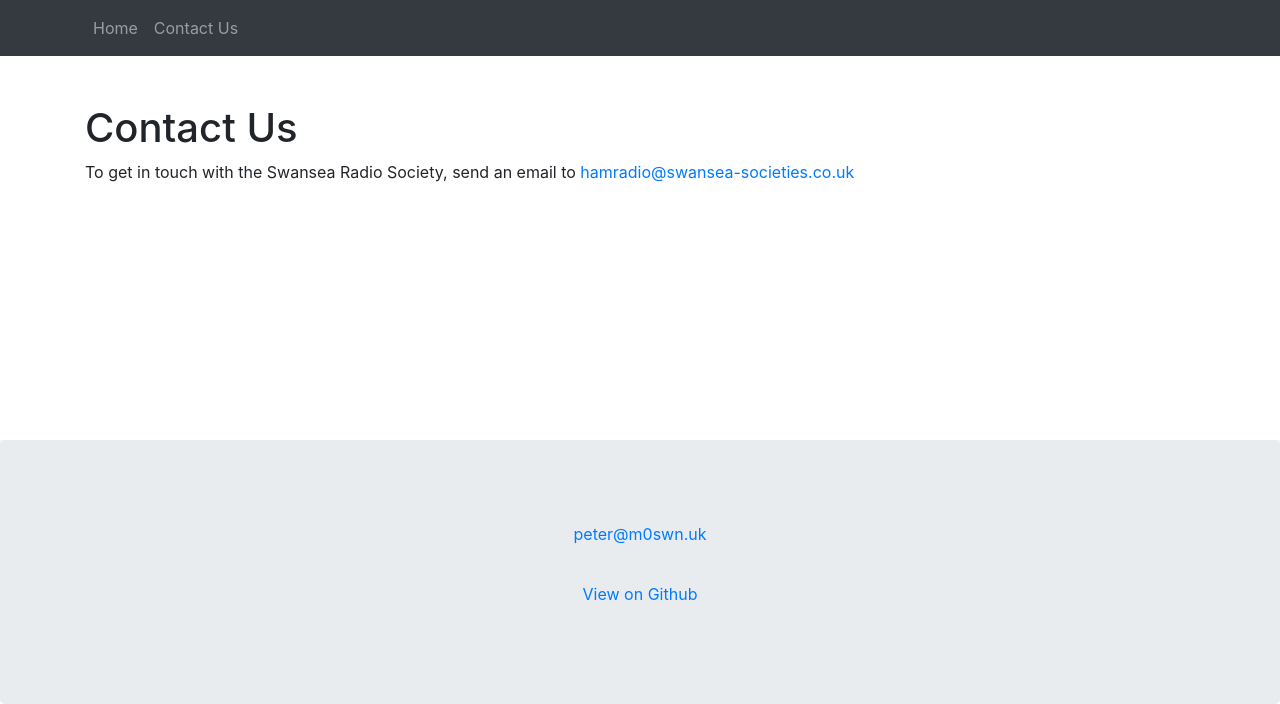
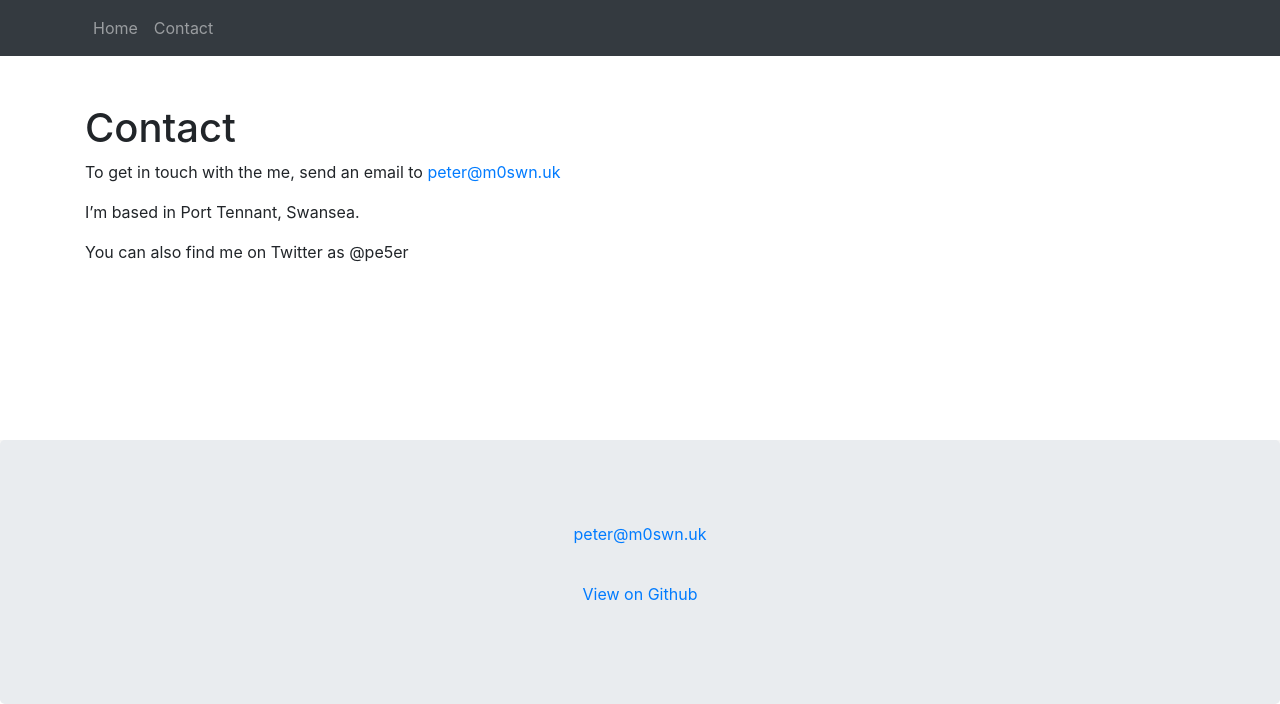
Before and after one commit to pe5er/m0swn.uk, a Jekyll site: the page built from contact.md, in a window 1280 px wide. Shown: the part 400-1104 px from the top of the page. Built offline with Jekyll 4.4.1, drawn with Linux system fonts in a browser that asks for light colours; our own code applies the rules of GitHub Pages for plain Markdown files.

Commit message:
Update contact.md

```diff
--- a/contact.md
+++ b/contact.md
@@ -1,5 +1,9 @@
 ---
-title: Contact Us
+title: Contact
 ---
 
-To get in touch with the Swansea Radio Society, send an email to [hamradio@swansea-societies.co.uk](mailto:hamradio@swansea-societies.co.uk)
+To get in touch with the me, send an email to [peter@m0swn.uk](mailto:peter@m0swn.uk)
+
+I'm based in Port Tennant, Swansea.
+
+You can also find me on Twitter as @pe5er
```
